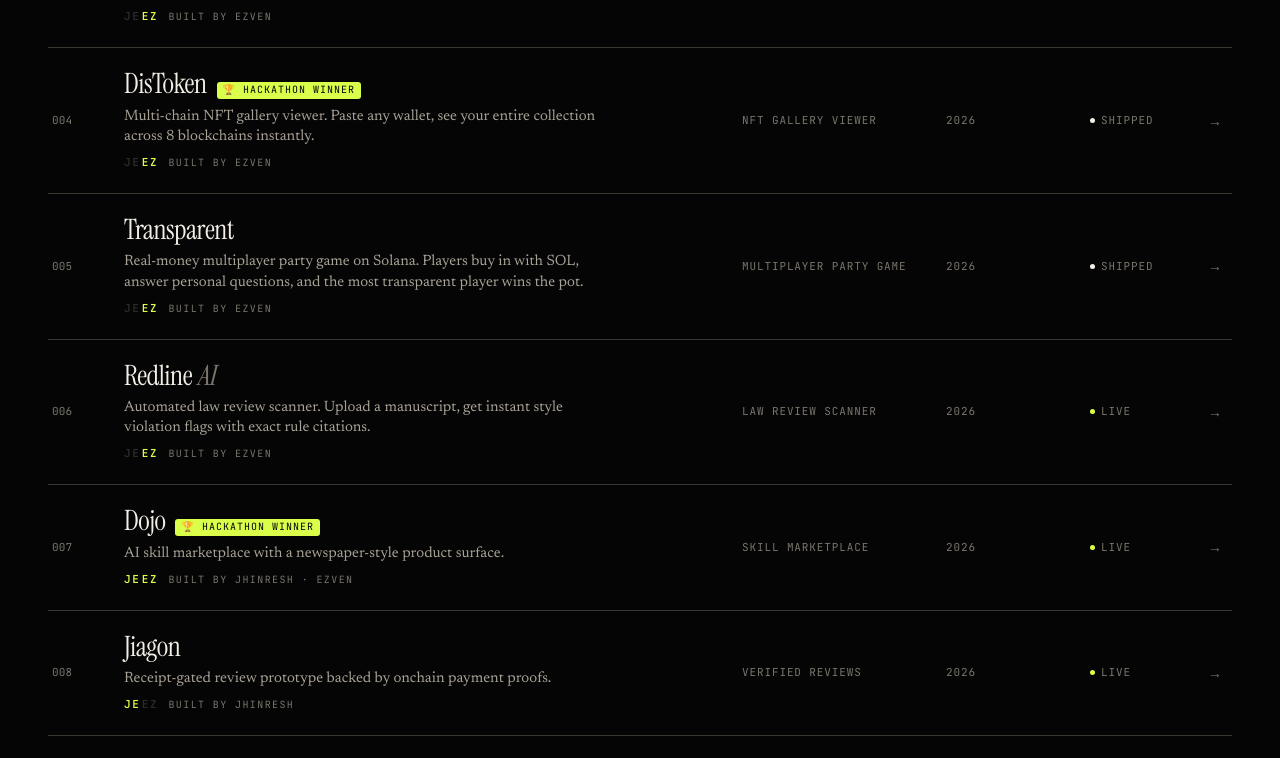
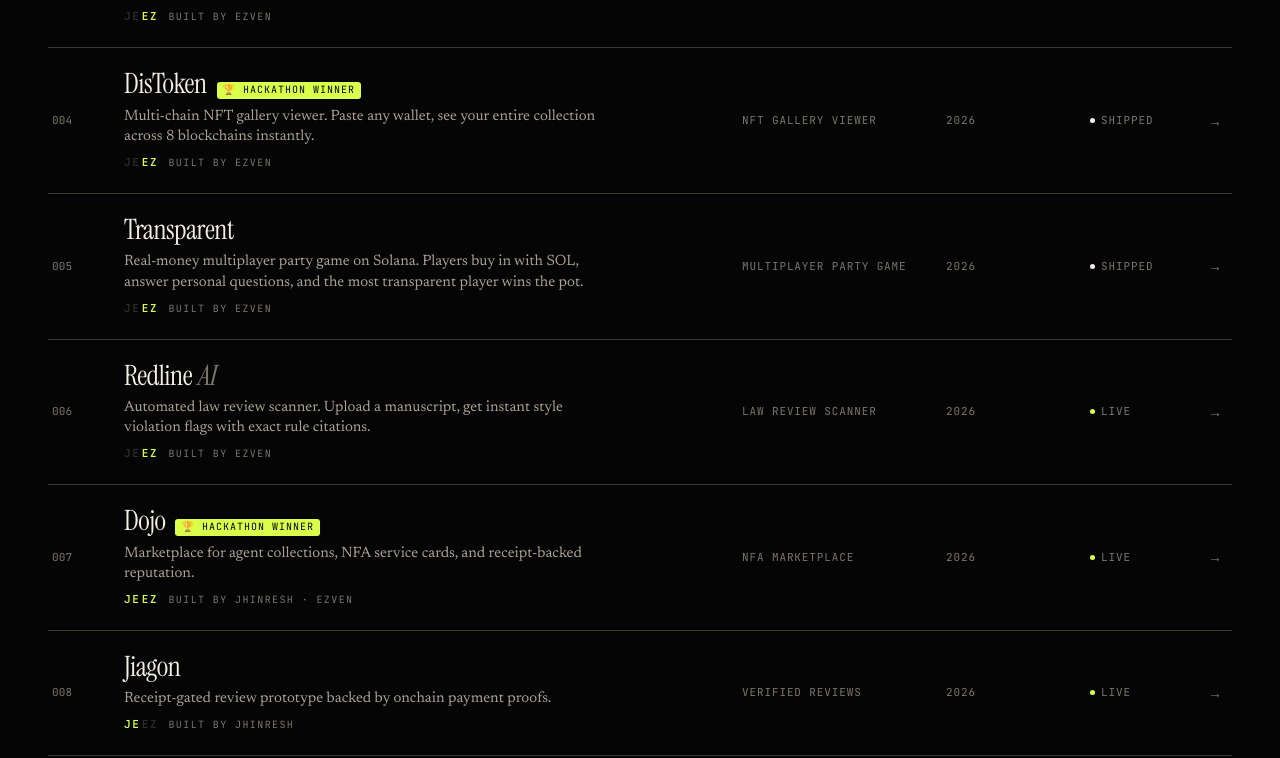
Before and after one commit to clawdez/jeezlabs, a Next.js app: page / in a window 1280 px wide. Shown: the part 1359-2117 px from the top of the page. Built offline with nearby package versions, Linux system fonts and the light colour scheme.

Commit message:
Update Dojo product preview

```diff
--- a/app/globals.css
+++ b/app/globals.css
@@ -292,13 +292,21 @@ section.slab { position: relative; border-top: 1px solid var(--dimmer); padding:
 .work-preview {
   position: fixed; right: 48px; top: 50%;
   transform: translate(20px, -50%) scale(0.96);
-  width: min(28vw, 360px); height: min(38vw, 460px);
+  width: min(34vw, 480px); height: min(22vw, 320px);
   pointer-events: none; opacity: 0;
   transition: opacity 0.25s, transform 0.25s;
   border: 1px solid rgba(255,255,255,0.16); z-index: 80;
+  background-color: #0d0d0c;
+  background-repeat: no-repeat;
   background-size: cover;
   background-position: top center;
   box-shadow: 0 36px 100px rgba(0,0,0,0.55);
+}
+.work-preview.app-work-preview {
+  width: min(28vw, 360px);
+  height: min(38vw, 460px);
+  background-size: contain;
+  background-position: center;
 }
 .work-row:hover .work-preview { opacity: 1; transform: translate(0, -50%) scale(1); }
 
--- a/app/page.tsx
+++ b/app/page.tsx
@@ -218,7 +218,7 @@ export default function Home() {
               <div className={`status ${w.s}`}><span className="dot-mini" />{STATUS_LABEL[w.s]}</div>
               <div className="arrow">→</div>
               <div
-                className={`work-preview ${w.art}`}
+                className={`work-preview ${w.k.startsWith("ios ") ? "app-work-preview" : ""} ${w.art}`}
                 style={w.previewImage ? { backgroundImage: `url(${w.previewImage})` } : undefined}
                 aria-hidden="true"
               />
--- a/app/products.ts
+++ b/app/products.ts
@@ -154,18 +154,23 @@ export const PRODUCTS: Product[] = [
   {
     slug: "dojo",
     t: "Dojo",
-    k: "skill marketplace",
+    k: "NFA marketplace",
     y: "2026",
     s: "live",
     art: "art-2",
-    desc: "AI skill marketplace with a newspaper-style product surface.",
+    desc: "Marketplace for agent collections, NFA service cards, and receipt-backed reputation.",
     hackathon: "hackathon winner",
     href: "https://maiat-dojo.vercel.app",
     repo: "https://github.com/JhiNResH/maiat-dojo",
     previewImage: "/previews/dojo.png",
     preview: {
-      lead: "A market surface for discovering, packaging, and shipping agent skills with an editorial feel.",
-      notes: ["Newspaper-style interface", "Skill discovery and browsing", "Built for fast iteration"],
+      lead: "The Dojo is an NFA marketplace for collecting, hiring, running, subscribing to, and forking agent services with receipts, lineage, and service access on each card.",
+      notes: [
+        "Browse agent collections and individual NFAs",
+        "Inspect abilities, receipts, lineage, and reputation stats",
+        "Run, subscribe to, or fork agent service cards",
+        "Built for Maiat-style agent reputation and service access",
+      ],
     },
   },
   {
```
Also changed, not shown: public/previews/dojo.png.
